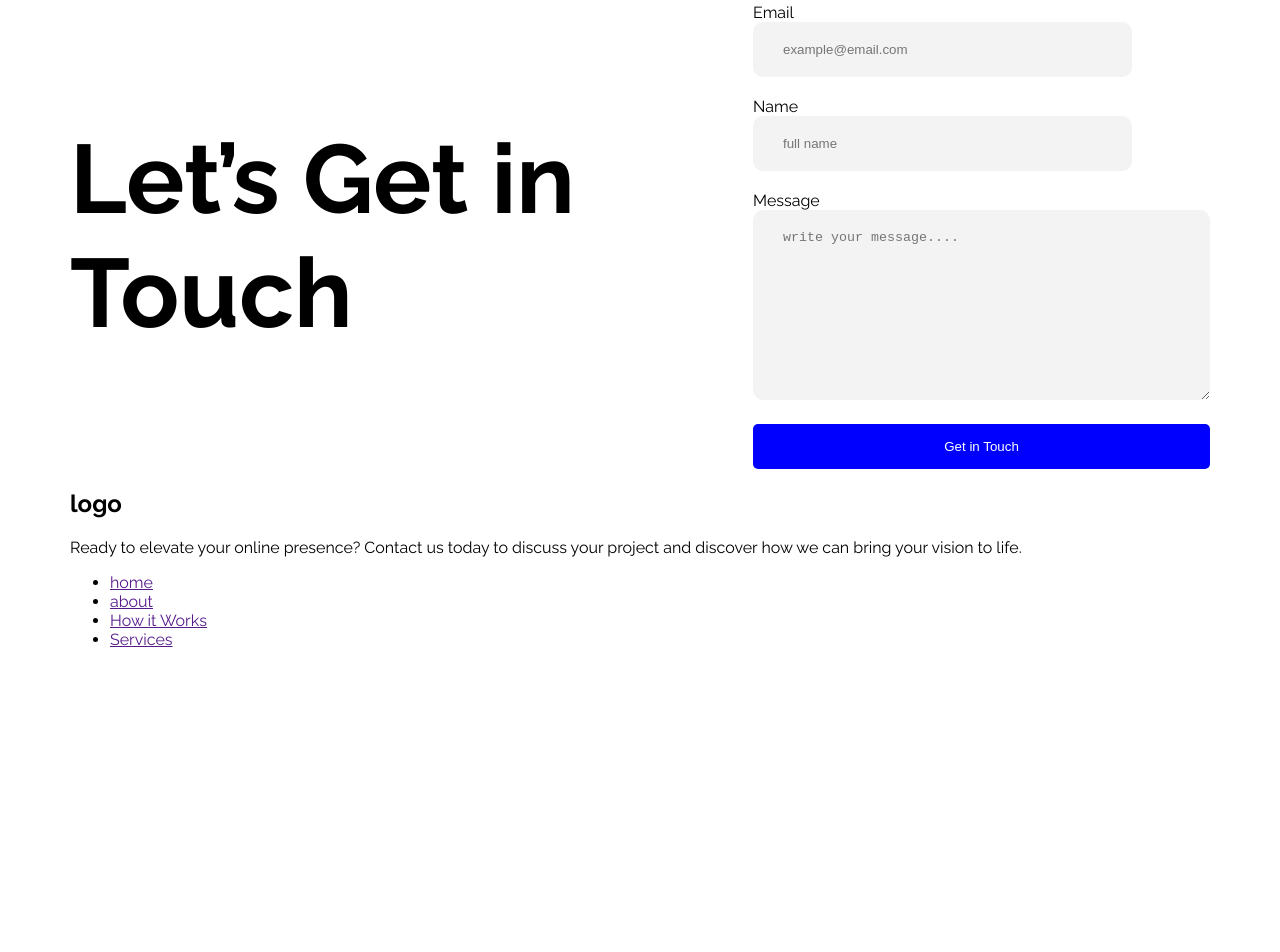
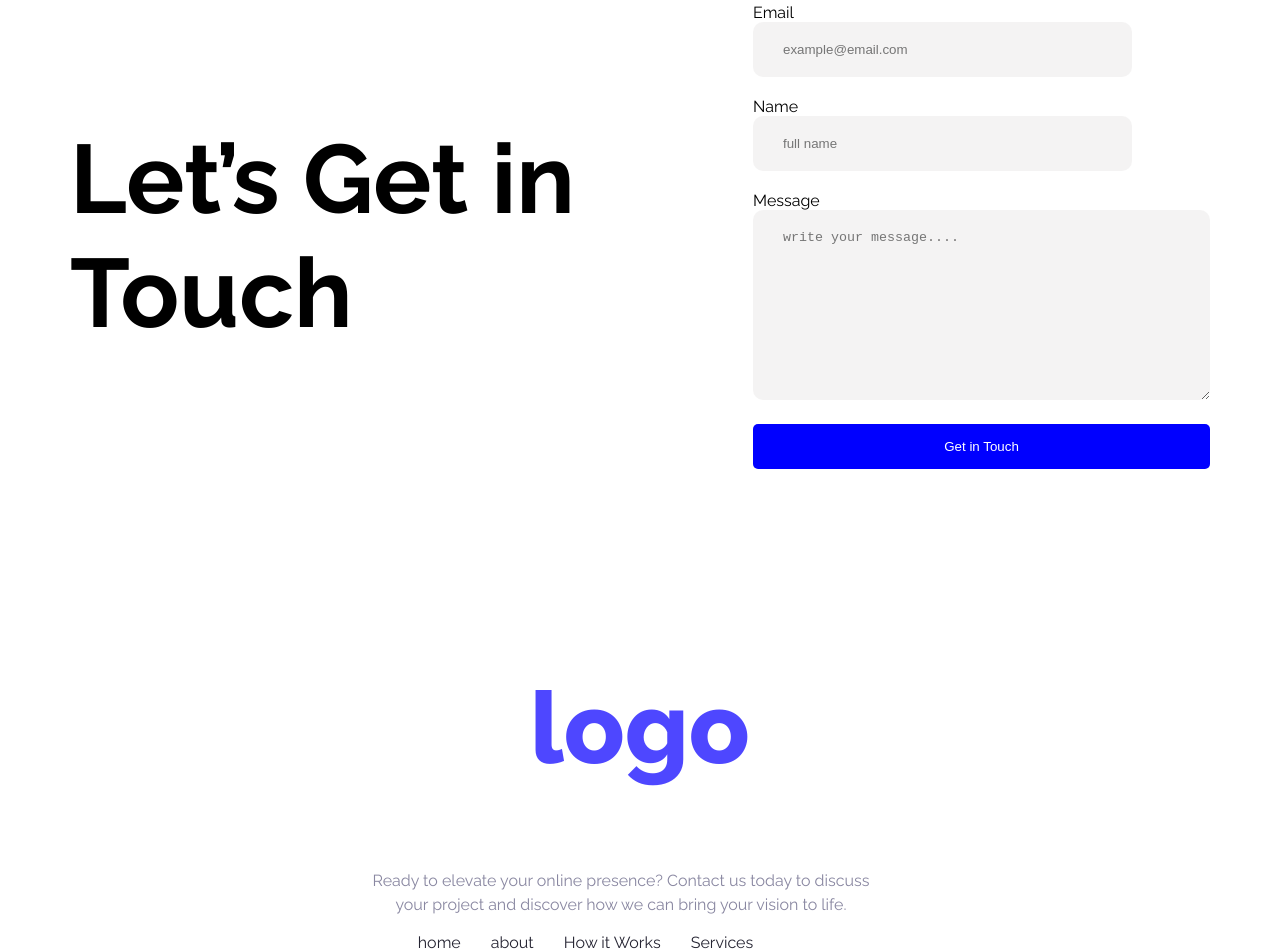
Before and after one commit to mdmontumia/web-flow, a plain HTML site: page web-flow/index.html in a window 1280 px wide. Shown: the part 2415-3367 px from the top of the page. Before the commit the page ends 3064 px from the top, so only its background shows below. Drawn offline with Linux system fonts and the light colour scheme.

Commit message:
footer done

```diff
--- a/web-flow/index.html
+++ b/web-flow/index.html
@@ -146,9 +146,9 @@
     </main>
     <footer>
       <div>
-        <h2>logo</h2>
-        <p>Ready to elevate your online presence? Contact us today to discuss your project and discover how we can bring your vision to life.</p>
-        <ul>
+        <h2 class="footer-title">logo</h2>
+        <p class="footer-content">Ready to elevate your online presence? Contact us today to discuss your project and discover how we can bring your vision to life.</p>
+        <ul class="modal-footer">
             <li><a href="">home</a></li>
             <li><a href="">about</a></li>
             <li><a href="">How it Works</a></li>
--- a/web-flow/style.css
+++ b/web-flow/style.css
@@ -221,3 +221,38 @@ nav ul li a{
     width: 100%;
     border: none;
 }
+/* footer style */
+footer{
+    margin-top: 200px;
+}
+.footer-title{
+    text-align: center;
+    font-size: 100px;
+    font-weight: 800;
+    color: #4E47FF;
+}
+.footer-content{
+    font-size: 16px;
+    font-weight: 400;
+    line-height: 150%;
+    color: #8987A1;
+    text-align: center;
+    margin-left: 25%;
+    width: 532px;
+    height: 48px;
+}
+.modal-footer{
+    display: flex;
+    align-items: center;
+    justify-content: left;
+    margin-left: 27%;
+    gap: 30px;
+}
+.modal-footer li{
+    list-style: none;
+}
+.modal-footer li a{
+    text-decoration: none;
+    color: #252432;
+    font-size: 16px;
+}
```
